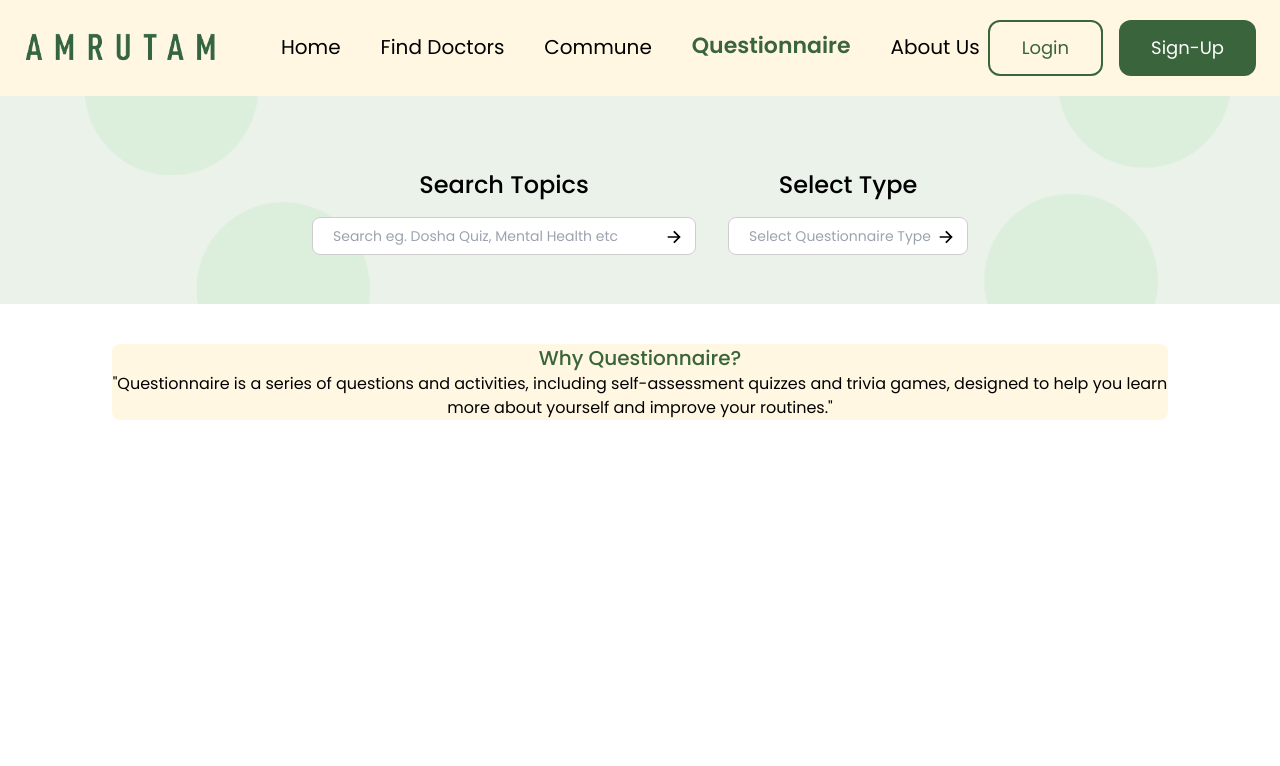
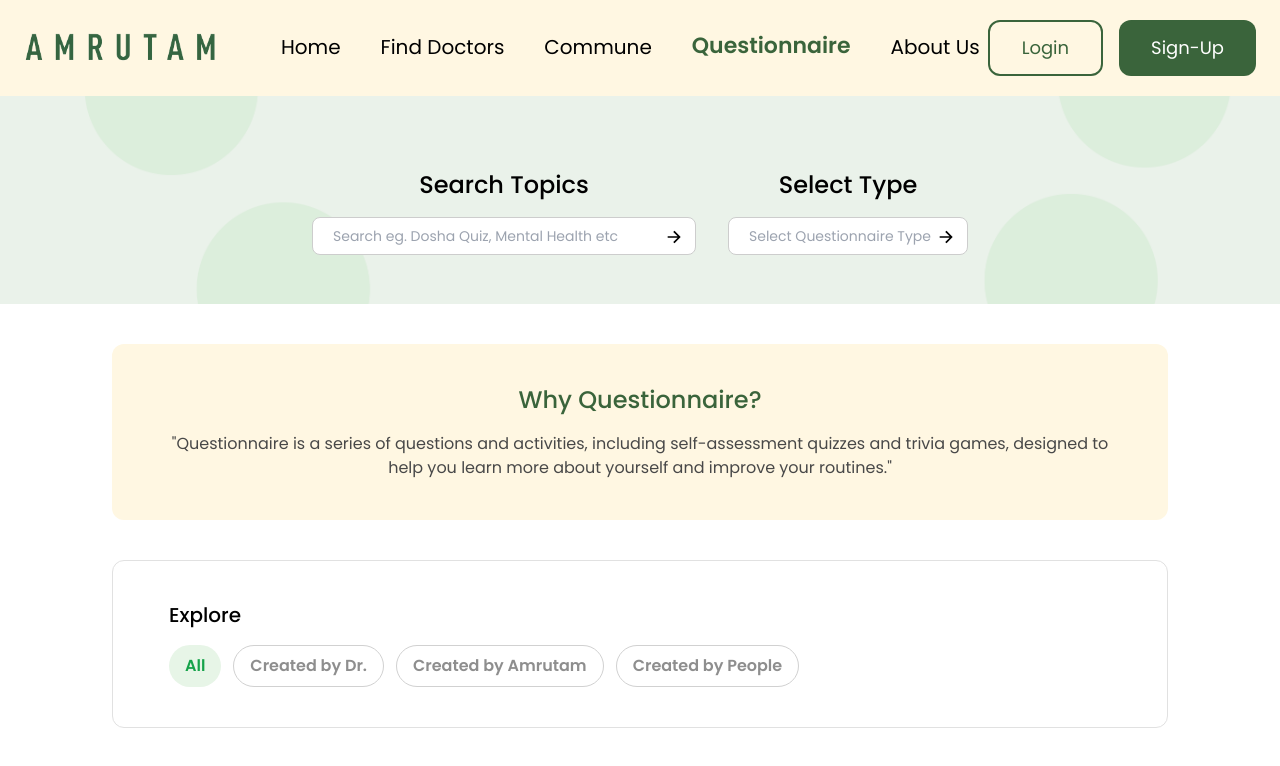
Before and after one commit to Abdullah-Al-Mehmud/AmrutamConsumerApp, a React (Vite) app: page /questionnaire in a window 1280 px wide. Shown: the top 766 px of the page. Built offline with nearby package versions, Linux system fonts and the light colour scheme.

Commit message:
added filters options in quitonree page

```diff
--- /dev/null
+++ b/src/pages/Questionnaire/ListOfCards.jsx
@@ -0,0 +1,29 @@
+const ListOfCards = () => {
+  return (
+    <div>
+      <div className="border-[1.5px] border-[#e1e1e1] md:mx-28 mx-10 my-10 rounded-xl py-10 md:px-14 px-5">
+        {/* filters */}
+        <div>
+          <h1 className="text-xl font-medium">Explore</h1>
+          <div className="flex flex-wrap space-x-3 mt-4 ">
+            <button className="bg-[#e7f5e7] text-green-600 font-semibold py-2 px-4 rounded-full">
+              All
+            </button>
+            <button className="border-[1.5px] border-[#d1d1d1] text-[#8e8e8e] font-semibold py-2 px-4 rounded-full">
+              Created by Dr.
+            </button>
+            <button className="border-[1.5px] border-[#d1d1d1] text-[#8e8e8e] font-semibold py-2 px-4 rounded-full">
+              Created by Amrutam
+            </button>
+            <button className="border-[1.5px] border-[#d1d1d1] text-[#8e8e8e] font-semibold py-2 px-4 rounded-full">
+              Created by People
+            </button>
+          </div>
+        </div>
+        {/* cards */}
+      </div>
+    </div>
+  );
+};
+
+export default ListOfCards;
--- a/src/pages/Questionnaire/Questionnaire.jsx
+++ b/src/pages/Questionnaire/Questionnaire.jsx
@@ -1,3 +1,4 @@
+import ListOfCards from "./ListOfCards";
 import QuestionnaireHero from "./QuestionnaireHero";
 import WhyQuestionnaire from "./WhyQuestionnaire";
 
@@ -6,6 +7,7 @@ const Questionnaire = () => {
     <div>
       <QuestionnaireHero />
       <WhyQuestionnaire />
+      <ListOfCards />
     </div>
   );
 };
--- a/src/pages/Questionnaire/WhyQuestionnaire.jsx
+++ b/src/pages/Questionnaire/WhyQuestionnaire.jsx
@@ -1,9 +1,11 @@
 const WhyQuestionnaire = () => {
   return (
     <div>
-      <div className="bg-[#fff7e2] mx-28 my-10 rounded-lg text-center">
-        <h1 className="text-xl font-medium text-[#3a643b]">Why Questionnaire?</h1>
-        <p>
+      <div className="bg-[#fff7e2] md:mx-28 mx-10 my-10 rounded-xl text-center py-10 md:px-14 px-5">
+        <h1 className="text-2xl font-medium text-[#3a643b]">
+          Why Questionnaire?
+        </h1>
+        <p className="text-[#484848] mt-4 ">
           {` "Questionnaire is a series of questions and activities, including
           self-assessment quizzes and trivia games, designed to help you learn
           more about yourself and improve your routines."`}
```
